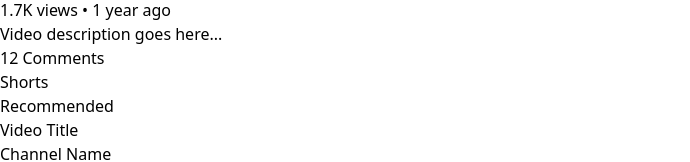
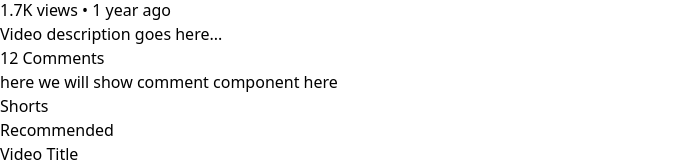
Before and after one commit to Sarthak-vyas183/YouTube-Frontend, a React (Vite) app: page /playvideo in a window 1280 px wide. Shown: the part 456-618 px from the top of the page, without its empty margins (0-690 px from the left). Built offline with nearby package versions, Linux system fonts and the light colour scheme.

Commit message:
working on videoPlayer

```diff
--- a/src/components/pages/VideoPlayer.jsx
+++ b/src/components/pages/VideoPlayer.jsx
@@ -8,7 +8,7 @@ function VideoPlayer() {
       {/* Main content */}
       <div className="w-[70%] h-[70%] pr-4">
         {/* Video player */}
-        <div className="w-full h-full mb-4">
+        <div className="w-full h-96 mb-4">
           <iframe
             src="https://res.cloudinary.com/sarthak183/video/upload/v1726167029/muaan5t0hwkr7wioq0l4.mp4"
             allow="autoplay; encrypted-media"
@@ -57,7 +57,7 @@ function VideoPlayer() {
         {/* Comments section */}
         <div>
           <h3 className="text-lg font-bold mb-2">12 Comments</h3>
-          {/* Add comments here */}
+           <h1>here we will show comment component here</h1>
         </div>
       </div>
 
```
